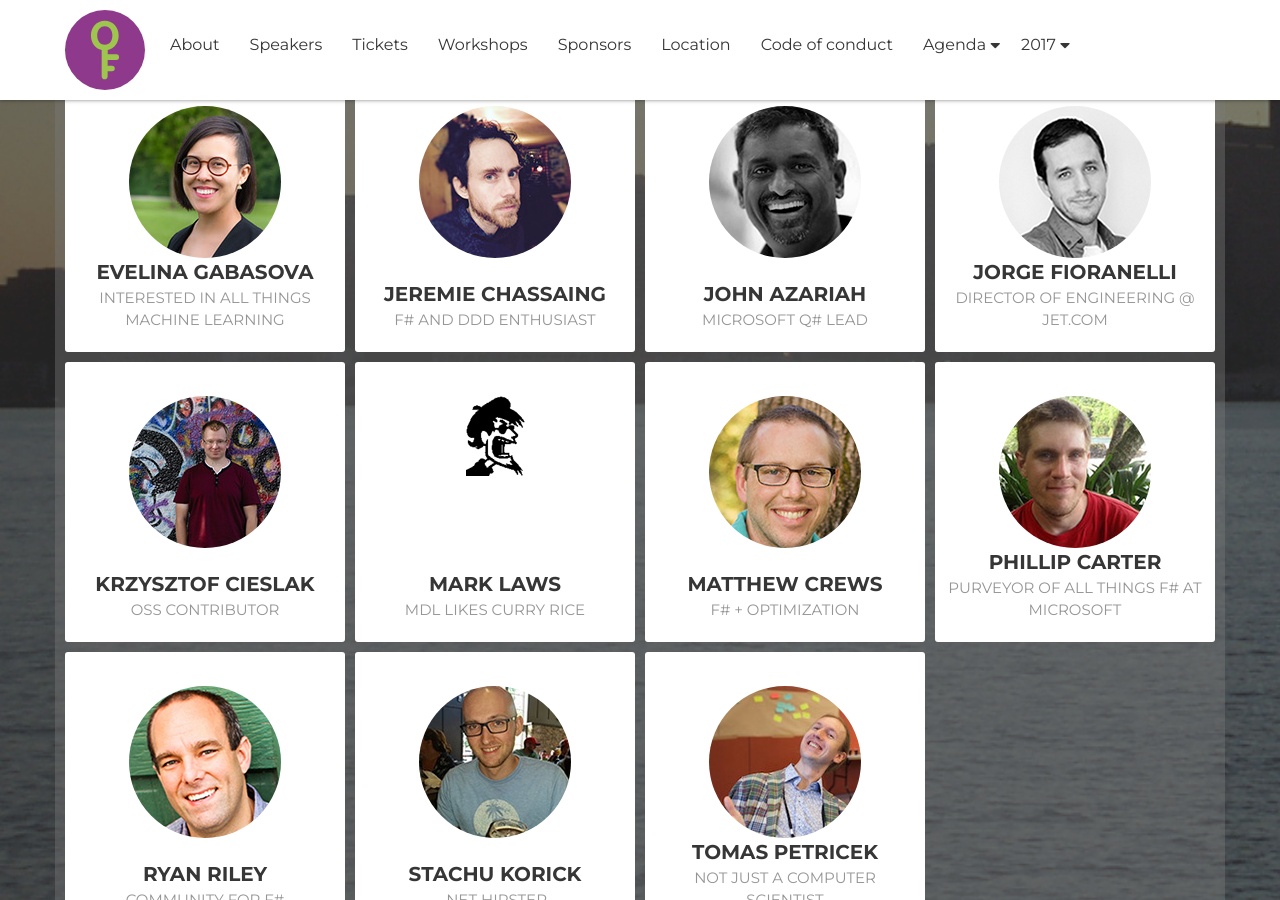
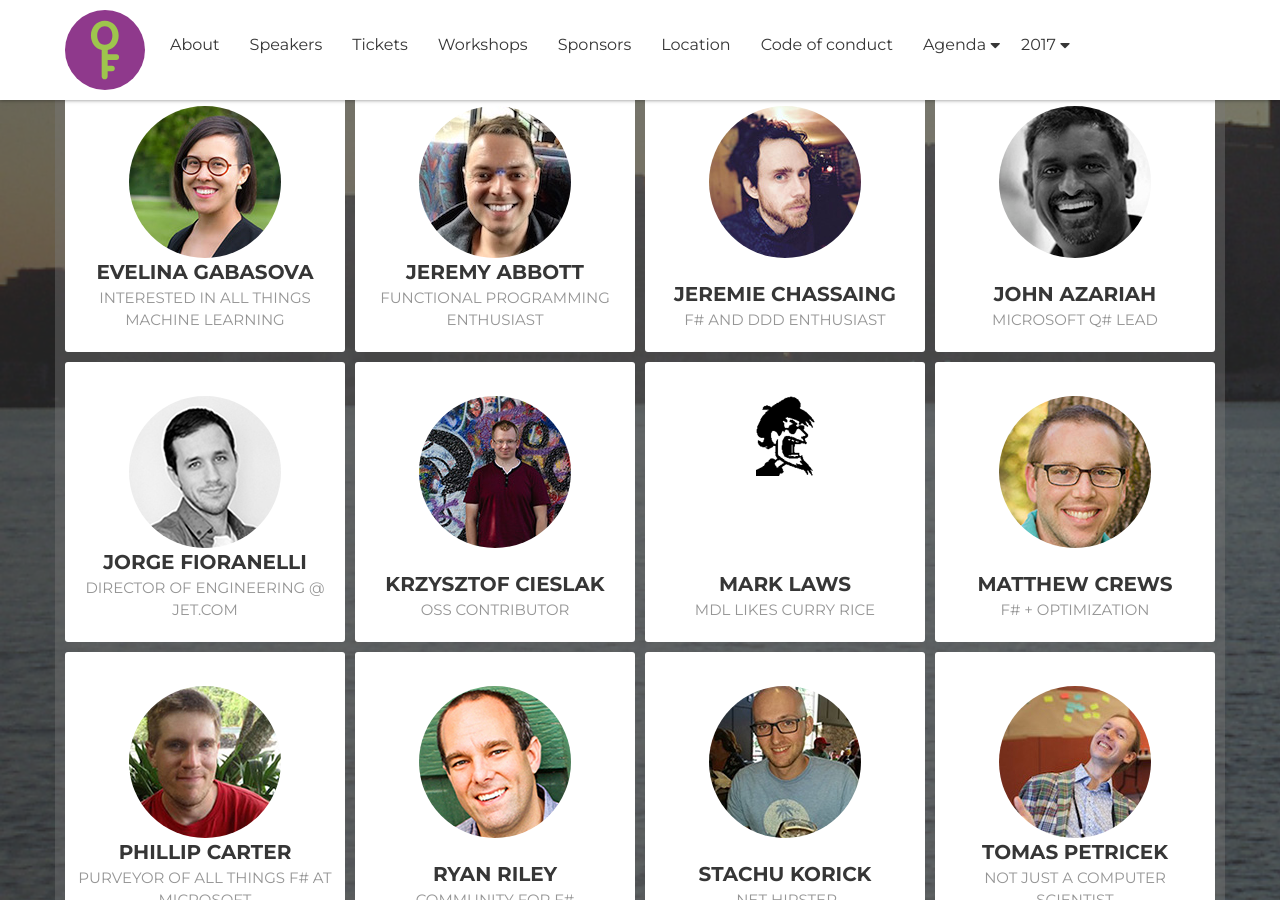
Before and after one commit to open-fsharp/open-fsharp.github.io, a Jekyll site: the page built from index.html, in a window 1280 px wide and 900 px high, scrolled down 2265 px. Built offline with Jekyll 4.4.1, drawn with Linux system fonts in a browser that asks for light colours; nearby versions of some CDN libraries; the list of posts is cut into pages by our own code; comment, search, counter and statistics services are not loaded.

Commit message:
add Jeremy Abbott as a speaker

```diff
--- a/index.html
+++ b/index.html
@@ -313,6 +313,27 @@
 									<li><a href="https://twitter.com/evelgab"><i class="fab fa-twitter"></i></a></li>
 									<li><a href="https://github.com/evelinag"><i class="fab fa-github-alt"></i></a></li>
 									<li><a href="http://evelinag.com/"><i class="fas fa-rss"></i></a></li>
+								</ul>
+							</div>
+						</div><!-- /.speaker-item -->
+					</div><!-- /.row -->
+				</div><!-- /.col-sm-6 col-md-3 -->
+
+				<div class="col-sm-6 col-md-3">
+					<div class="row">
+						<div class="speaker-item">
+							<div class="speaker-thumb">
+								<a href="#"><img src="{{ site.baseurl }}public/assets/speakers/2018/jeremy-abbott.jpg" alt="Jeremy Abbott"></a>
+							</div><!-- /.speaker-thumb -->
+							<div class="speaker-content">
+								<a href="#" class="speaker-name">JEREMY ABBOTT</a>
+								<p class="designation">Functional programming enthusiast</p>
+							</div>
+							<div class="speaker-social">
+								<ul class="social-media">
+									<li><a href="https://twitter.com/mrjabbott"><i class="fab fa-twitter"></i></a></li>
+									<li><a href="https://github.com/jeremyabbott"><i class="fab fa-github-alt"></i></a></li>
+									<li><a href="http://jeremyabbott.github.io"><i class="fas fa-rss"></i></a></li>
 								</ul>
 							</div>
 						</div><!-- /.speaker-item -->
```
Also changed, not shown: 2017/speakers.md (+0 -4 lines), public/assets/speakers/2018/jeremy-abbott.jpg (added).
